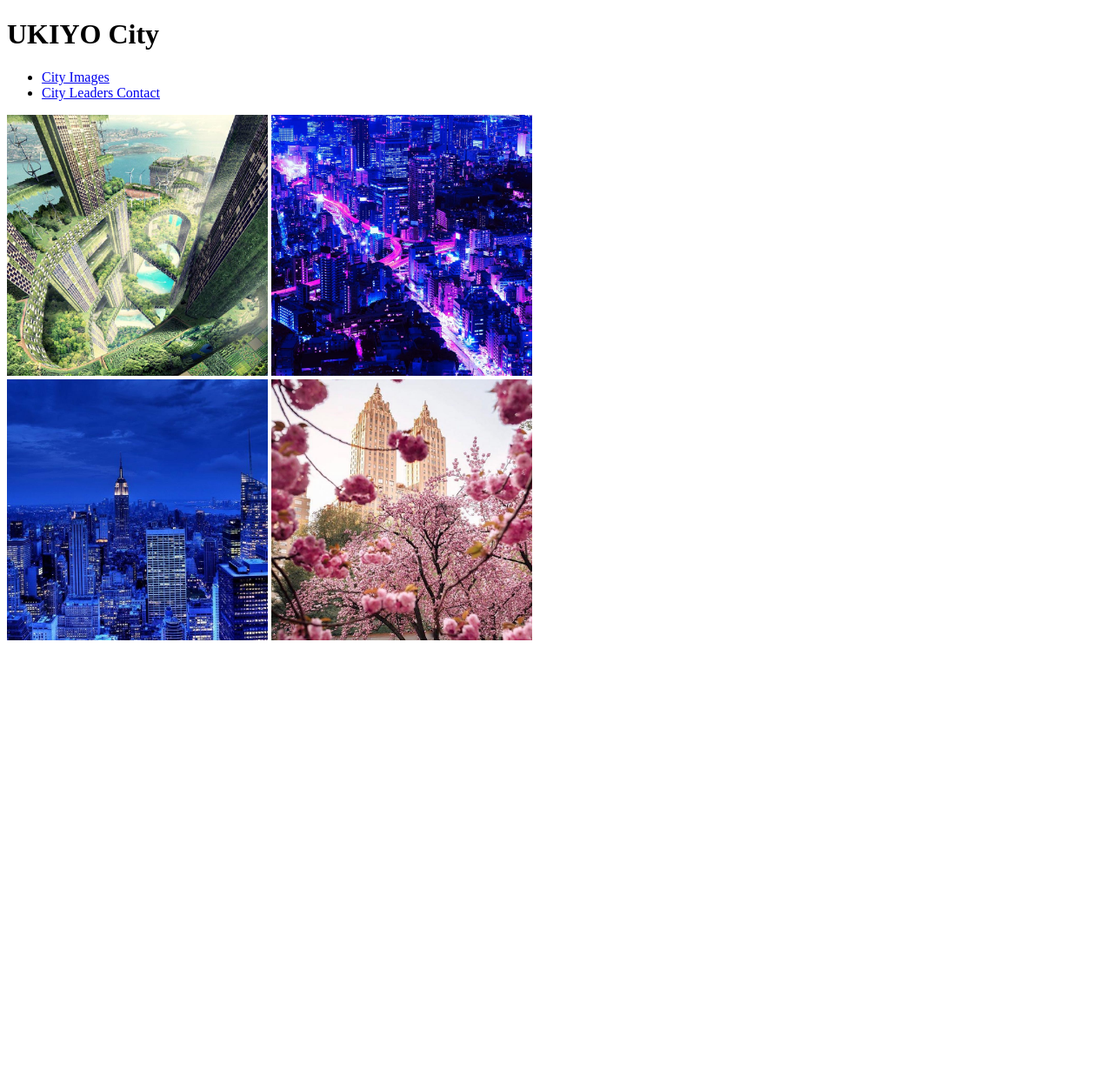
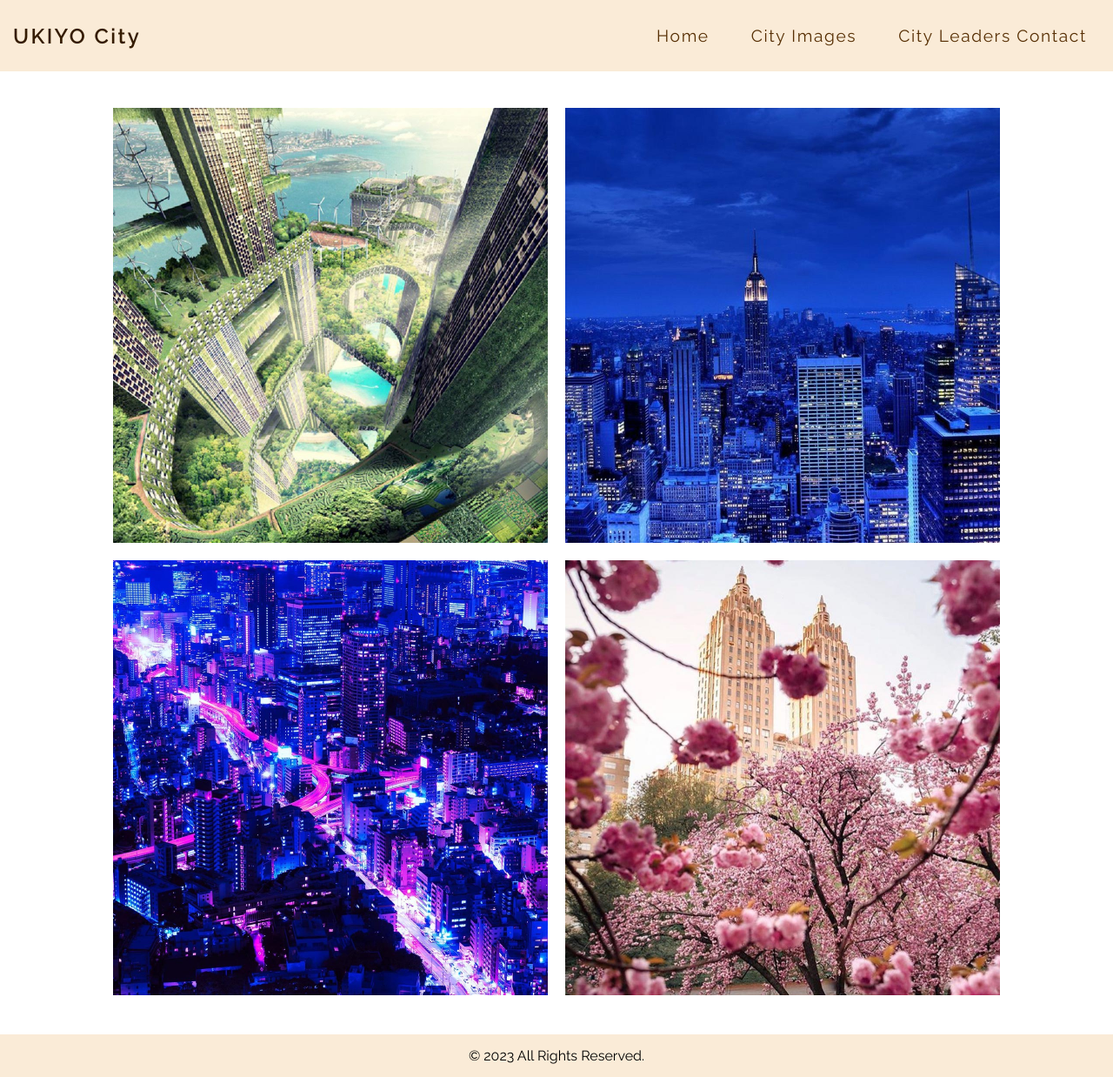
Before and after one commit to micah-k98/simple-travel-site, a plain HTML site: page cityimages.html in a window 1280 px wide. Shown: the whole page at 87% size. Before the commit the page ends 800 px from the top, so only its background shows below. Drawn offline with Linux system fonts and the light colour scheme.

Commit message:
Added a few more styles and footer

```diff
--- a/cityimages.html
+++ b/cityimages.html
@@ -3,32 +3,40 @@
 <head>
     <meta charset="UTF-8">
     <meta name="viewport" content="width=device-width, initial-scale=1.0">
+    <link rel="stylesheet" href="css/style.css">
     <title>Document</title>
 </head>
 <body>
-    <h1> UKIYO City </h1>
 
     <nav>
-        <ul>
-            <li> <a href="cityimages.html" target="_blank" title="City Images"> City Images </a> </li>
-            <li> <a href="index.html/#contact"> City Leaders Contact </a> </li>
+        <h1> UKIYO City </h1>
+
+        <ul class="nav-links">
+            <li> <a href="index.html" title="Home Page"> Home </a> </li>
+            <li> <a href="#" title="City Images"> City Images </a> </li>
+            <li> <a href="index.html#contact" title="Contact Info"> City Leaders Contact </a> </li>
         </ul>
     </nav>
 
     <main>
-        <div>
-            <img src="images/city-images-1.jpg" alt="city with trees" width="300px">
-            <img src="images/city-images-5.jpg" alt="city with trees" width="300px">
-        </div>
+        <section class="images-container">
+            <div>
+                <img src="images/city-images-1.jpg" alt="city with trees">
+                <img src="images/city-images-5.jpg" alt="city with trees">
+            </div>
 
-        <div>
-            <img src="images/city-images-3.jpg" alt="city with trees" width="300px">
-            <img src="images/city-images-2.jpg" alt="city with trees" width="300px">
-        </div>
+            <div>
+                <img src="images/city-images-3.jpg" alt="city with trees">
+                <img src="images/city-images-2.jpg" alt="city with trees">
+            </div>
 
+        </section>
 
-
-
+        <footer>
+            <div>
+                <p> &#169; 2023 All Rights Reserved.</p>
+            </div>
+        </footer>
 
     </main>
 </body>
--- a/css/style.css
+++ b/css/style.css
@@ -49,7 +49,7 @@ a:hover {
 
 
 /* FIRST SECTION */
-.first-section {
+#first-section {
     /* border: #572f04 2px solid; */
     width: 90vw;
     margin: 30px auto 30px auto;
@@ -81,3 +81,30 @@ table, th, td{
     padding: 5px;
 
 }
+
+
+/* FOOTER */
+
+footer {
+    background-color: antiquewhite;
+    padding: 15px 15px;
+    margin-top: 25px;
+    text-align: center;
+}
+
+
+/* CITY IMAGES */
+.images-container, .images-container img {
+    display: flex;
+    justify-content: center;
+    align-items: center;
+    margin: 10px 10px 20px 10px;
+}
+
+.images-container img {
+    width: 500px;
+}
+
+.images-container {
+    margin-top: 2rem;
+}
```
Also changed, not shown: index.html (+15 -4 lines).
